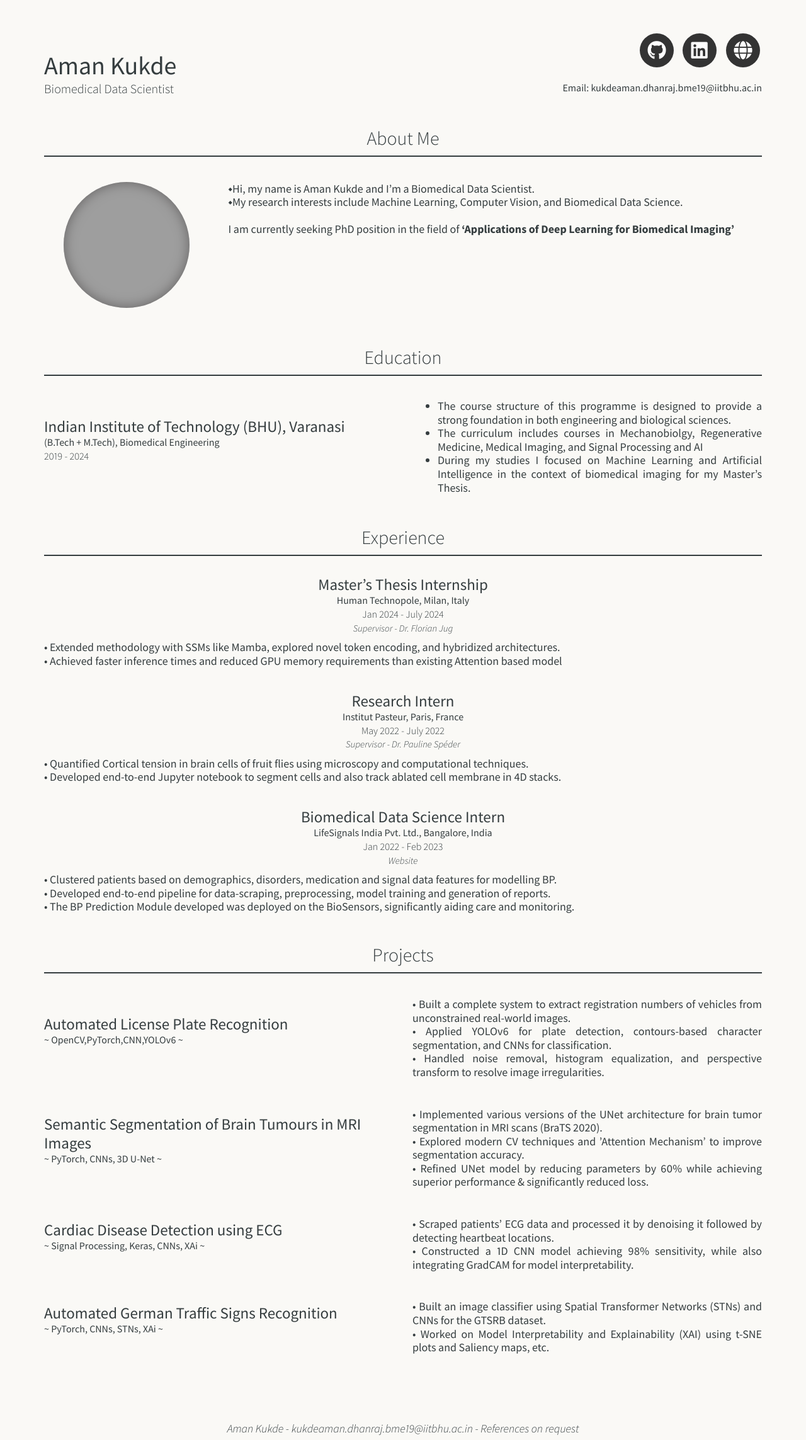
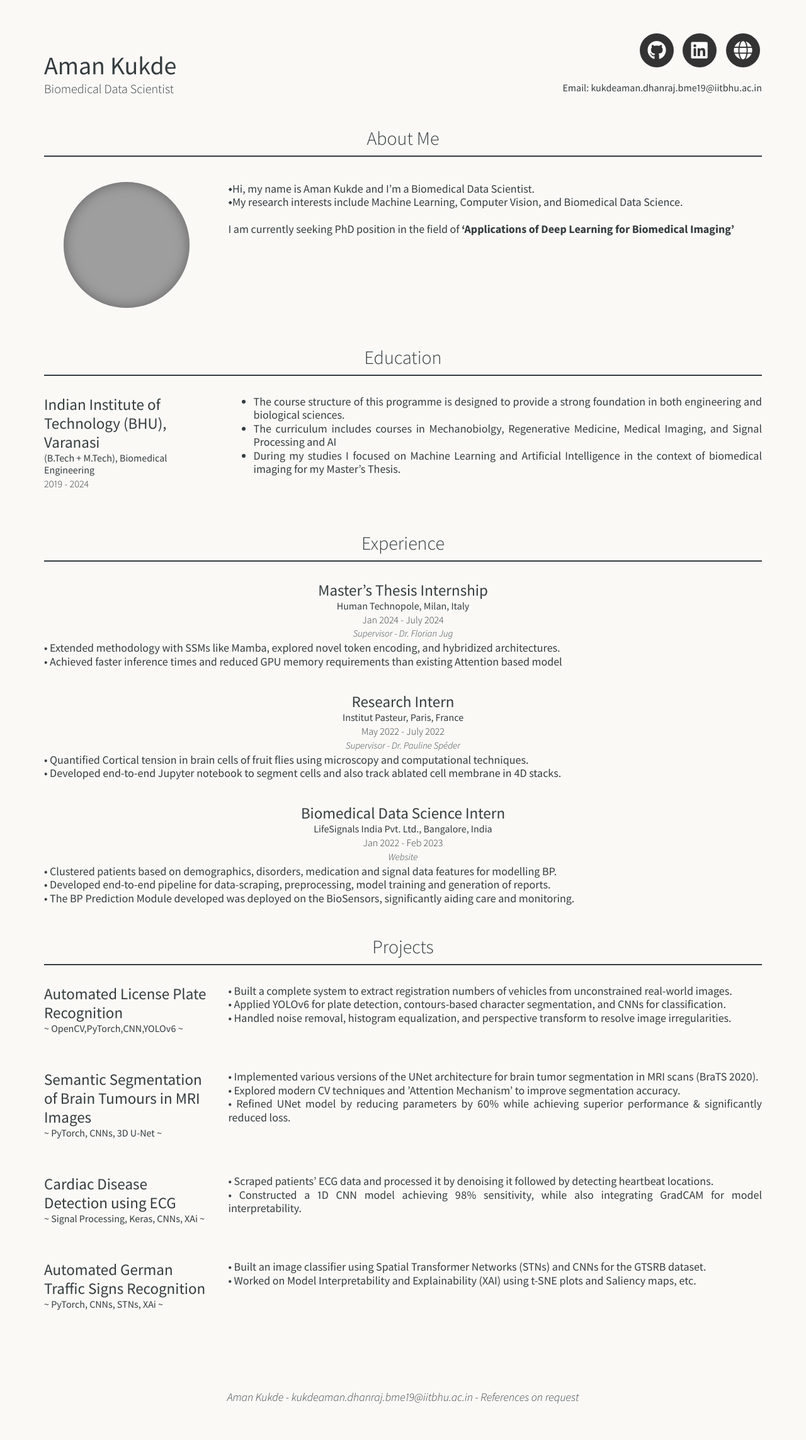
Before and after one commit to AmanKukde/AmanKukde.github.io, a Jekyll site: the page built from index.md, in a window 1280 px wide. Shown: the whole page at 63% size. Built offline with Jekyll 4.4.1, drawn with Linux system fonts in a browser that asks for light colours; nearby versions of some CDN libraries; after the commit the page ends 2237 px from its top, so only the background shows below that; grey boxes are pictures that could not be loaded.

Commit message:
restored to original

```diff
--- a/_includes/section-list.html
+++ b/_includes/section-list.html
@@ -1,6 +1,6 @@
 {% for item in include.content %}
-<div class="row clearfix layout layout-{{item.layout | default: 'text-center'}} border-{{item.border | default: 'no'}}">
-    <div class="col-xs-12 col-sm-4 col-md-12 col-print-12 details text-center">
+<div class="row clearfix layout layout-{{item.layout | default: 'left'}} border-{{item.border | default: 'no'}}">
+    <div class="col-xs-12 col-sm-4 col-md-3 col-print-12 details">
         <h4 id="{{ item.title | slugify }}">{{ item.title }}</h4>
         {%- if item.sub_title -%}<p><b>{{ item.sub_title }}</b></p>{%- endif -%}
         {%- if item.caption -%}<p>{{ item.caption }}</p>{%- endif -%}
@@ -19,11 +19,11 @@
             {% endfor %}
         </p>
     </div>
-    <div class="col-xs-12 col-sm-8 col-md-12 col-print-12 content text-center">
+    <div class="col-xs-12 col-sm-8 col-md-9 col-print-12 content">
         {%- if item.quote -%}
         <p class="quote">{{ item.quote }}</p>
         {%- endif -%}
-        <p class="text-center">{{ item.description | strip | markdownify }}</p>
+        {{ item.description | strip | markdownify }}
     </div>
 </div>
 {% endfor %}
```
